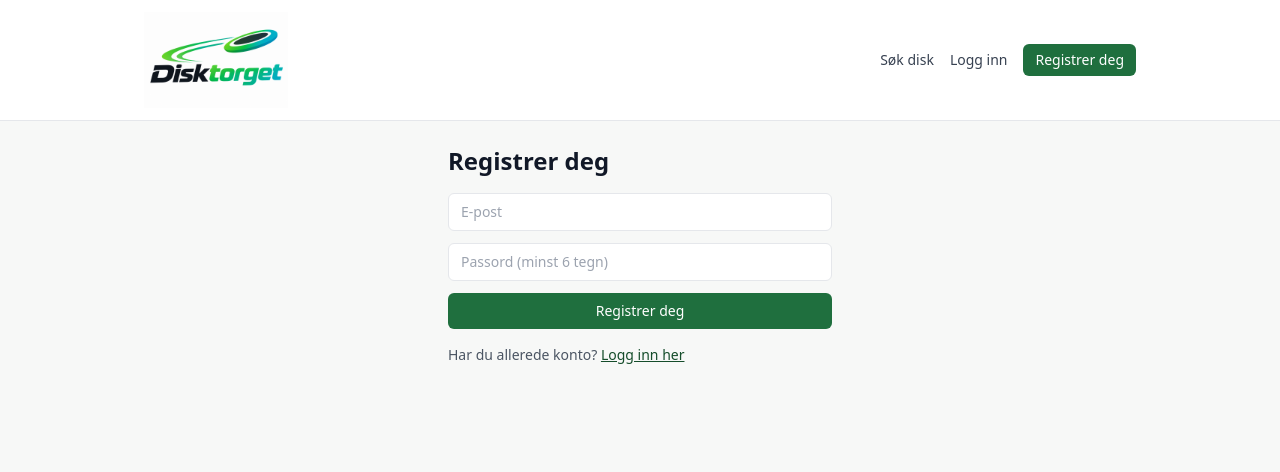
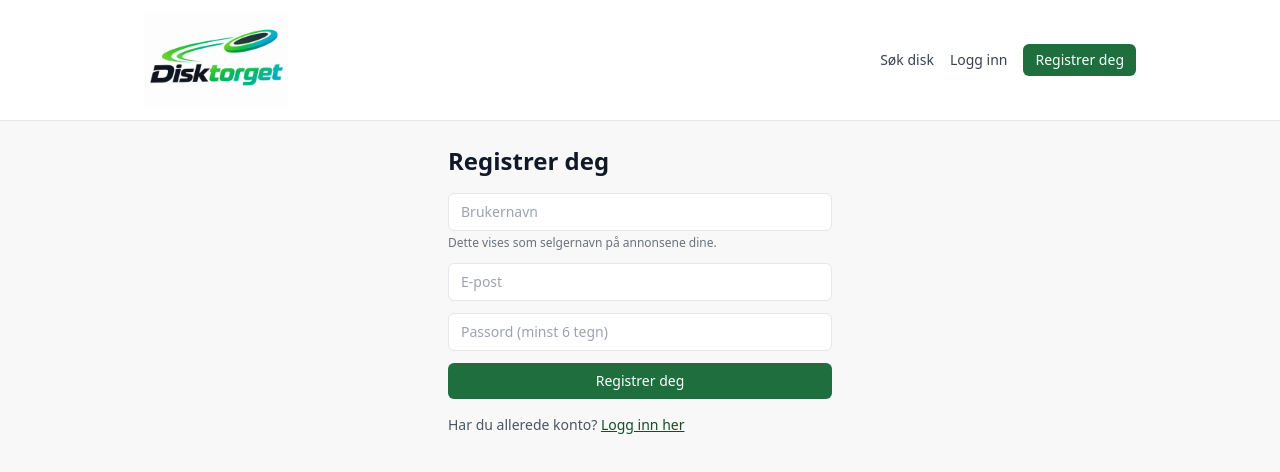
Before and after one commit to LeanderTS/Disktorget, a Next.js app: page /signup in a window 1280 px wide. Shown: the top 472 px of the page. Built offline with nearby package versions, Linux system fonts and the light colour scheme; no server answers.

Commit message:
Update page.tsx

```diff
--- a/src/app/signup/page.tsx
+++ b/src/app/signup/page.tsx
@@ -4,7 +4,10 @@ import { useState } from 'react'
 import Link from 'next/link'
 import { createClient } from '@/lib/supabase/client'
 
+const USERNAME_PATTERN = /^[a-zA-Z0-9_.-]{3,20}$/
+
 export default function SignupPage() {
+  const [username, setUsername] = useState('')
   const [email, setEmail] = useState('')
   const [password, setPassword] = useState('')
   const [error, setError] = useState<string | null>(null)
@@ -14,22 +17,51 @@ export default function SignupPage() {
 
   async function handleSubmit(e: React.FormEvent) {
     e.preventDefault()
-    setLoading(true)
     setError(null)
 
-    const { error } = await supabase.auth.signUp({
+    const trimmedUsername = username.trim()
+
+    if (!USERNAME_PATTERN.test(trimmedUsername)) {
+      setError(
+        'Brukernavn må være 3-20 tegn, og kan bare inneholde bokstaver, tall, punktum, bindestrek og understrek.'
+      )
+      return
+    }
+
+    setLoading(true)
+
+    const { data: existing } = await supabase
+      .from('profiles')
+      .select('id')
+      .ilike('username', trimmedUsername)
+      .maybeSingle()
+
+    if (existing) {
+      setLoading(false)
+      setError('Dette brukernavnet er allerede i bruk. Prøv et annet.')
+      return
+    }
+
+    const { error: signUpError } = await supabase.auth.signUp({
       email,
       password,
       options: {
+        data: { username: trimmedUsername },
         emailRedirectTo: `${window.location.origin}/auth/callback`,
       },
     })
 
     setLoading(false)
-    if (error) {
-      setError(error.message)
+
+    if (signUpError) {
+      if (signUpError.message.toLowerCase().includes('duplicate')) {
+        setError('Dette brukernavnet er allerede i bruk. Prøv et annet.')
+      } else {
+        setError(signUpError.message)
+      }
       return
     }
+
     setSuccess(true)
   }
 
@@ -49,6 +81,20 @@ export default function SignupPage() {
     <div className="mx-auto max-w-sm">
       <h1 className="mb-4 text-2xl font-bold">Registrer deg</h1>
       <form onSubmit={handleSubmit} className="flex flex-col gap-3">
+        <div>
+          <input
+            type="text"
+            placeholder="Brukernavn"
+            required
+            value={username}
+            onChange={(e) => setUsername(e.target.value)}
+            className="w-full rounded-md border px-3 py-2 text-sm"
+          />
+          <p className="mt-1 text-xs text-gray-500">
+            Dette vises som selgernavn på annonsene dine.
+          </p>
+        </div>
+
         <input
           type="email"
           placeholder="E-post"
```
